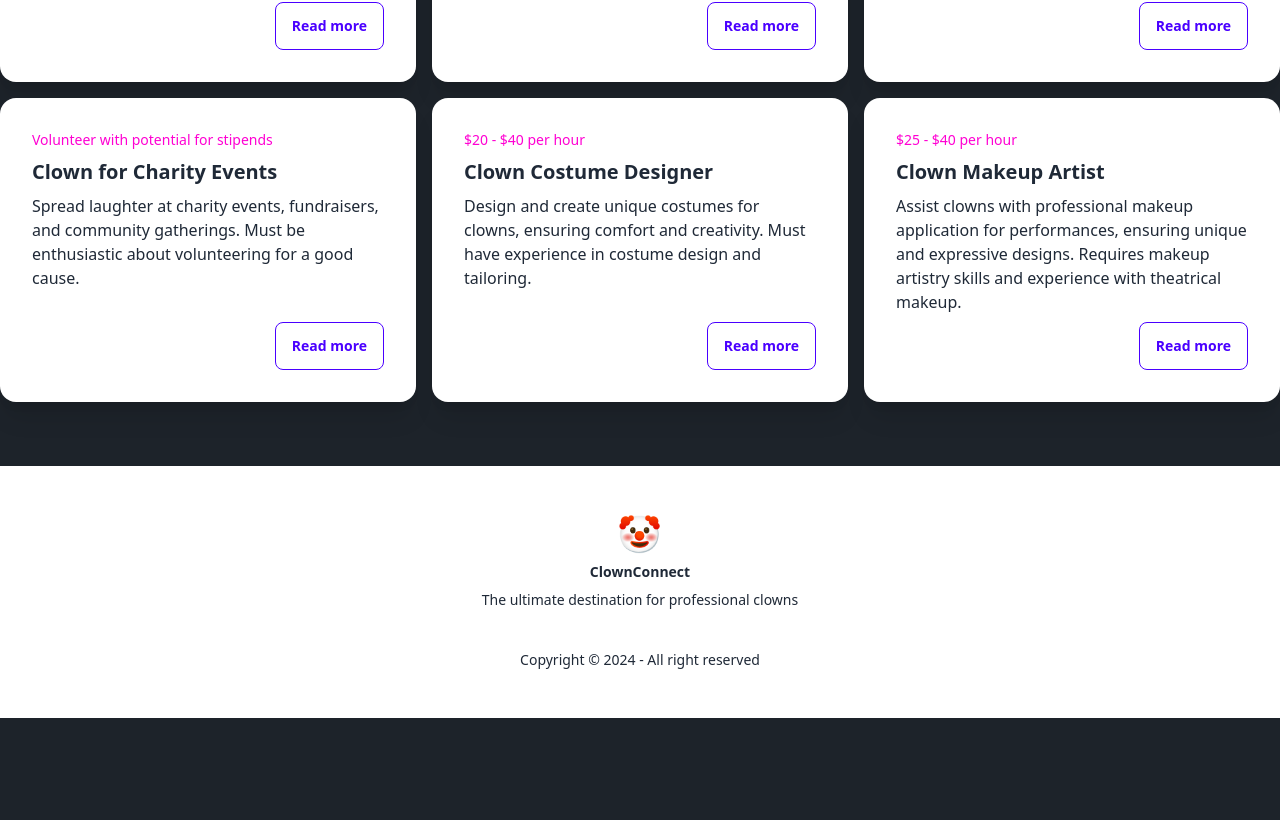
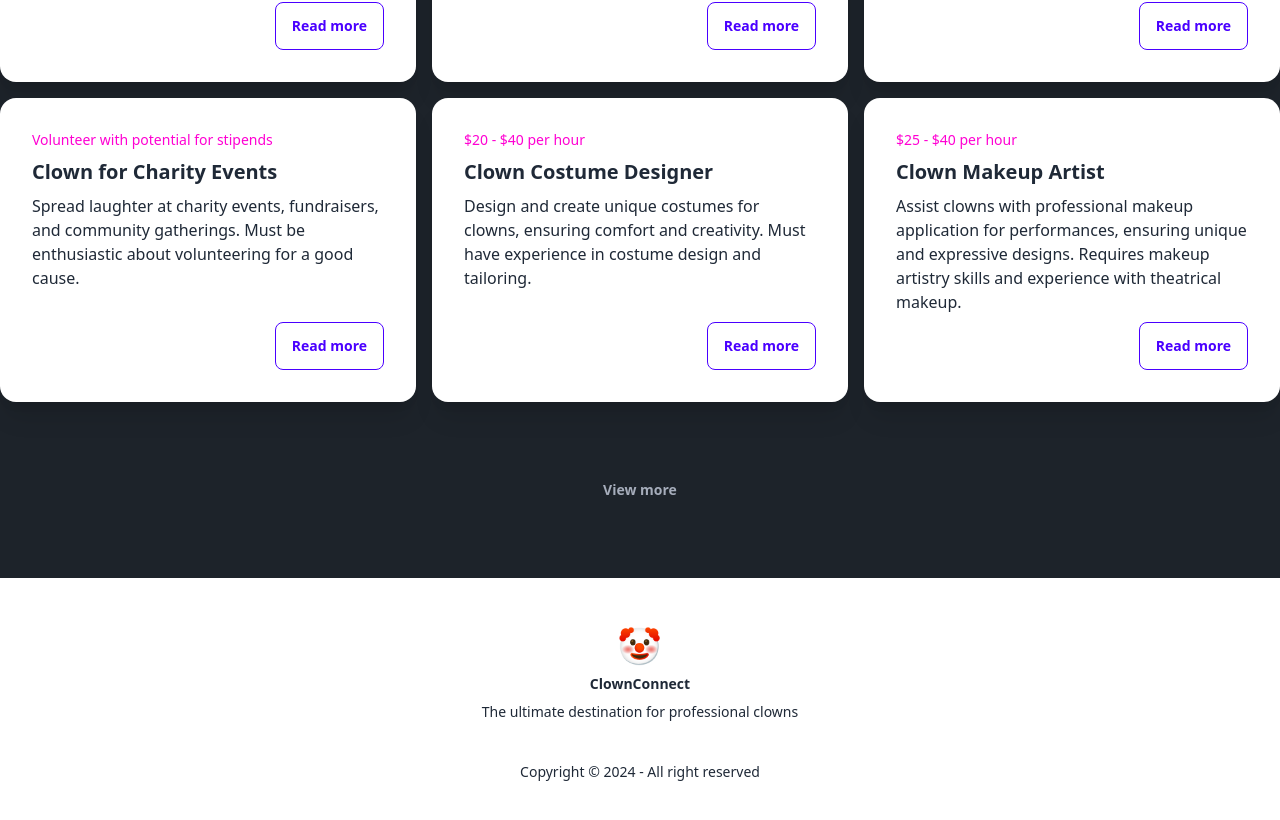
Before and after one commit to danieltalhaug/react-job-board, a React (Vite) app: page / in a window 1280 px wide. Shown: the part 1382-2202 px from the top of the page. Before the commit the page ends 2100 px from the top, so only its background shows below. Built offline with nearby package versions, Linux system fonts and the light colour scheme.

Commit message:
Add View more jobs button from index page

```diff
--- a/src/pages/HomePage.jsx
+++ b/src/pages/HomePage.jsx
@@ -1,6 +1,7 @@
 import FrontPageHero from '../components/FrontPageHero';
 import FrontPageCards from '../components/FrontPageCards';
 import JobListings from '../components/JobListings';
+import Button from '../components/Button';
 
 const HomePage = () => {
     return (
@@ -8,6 +9,13 @@ const HomePage = () => {
             <FrontPageHero />
             <FrontPageCards />
             <JobListings limit="6" />
+            <section className="flex mb-16 justify-center">
+                <Button
+                    text={'View more'}
+                    variation="ghost"
+                    to="/jobs"
+                />
+            </section>
         </>
     );
 };
```
